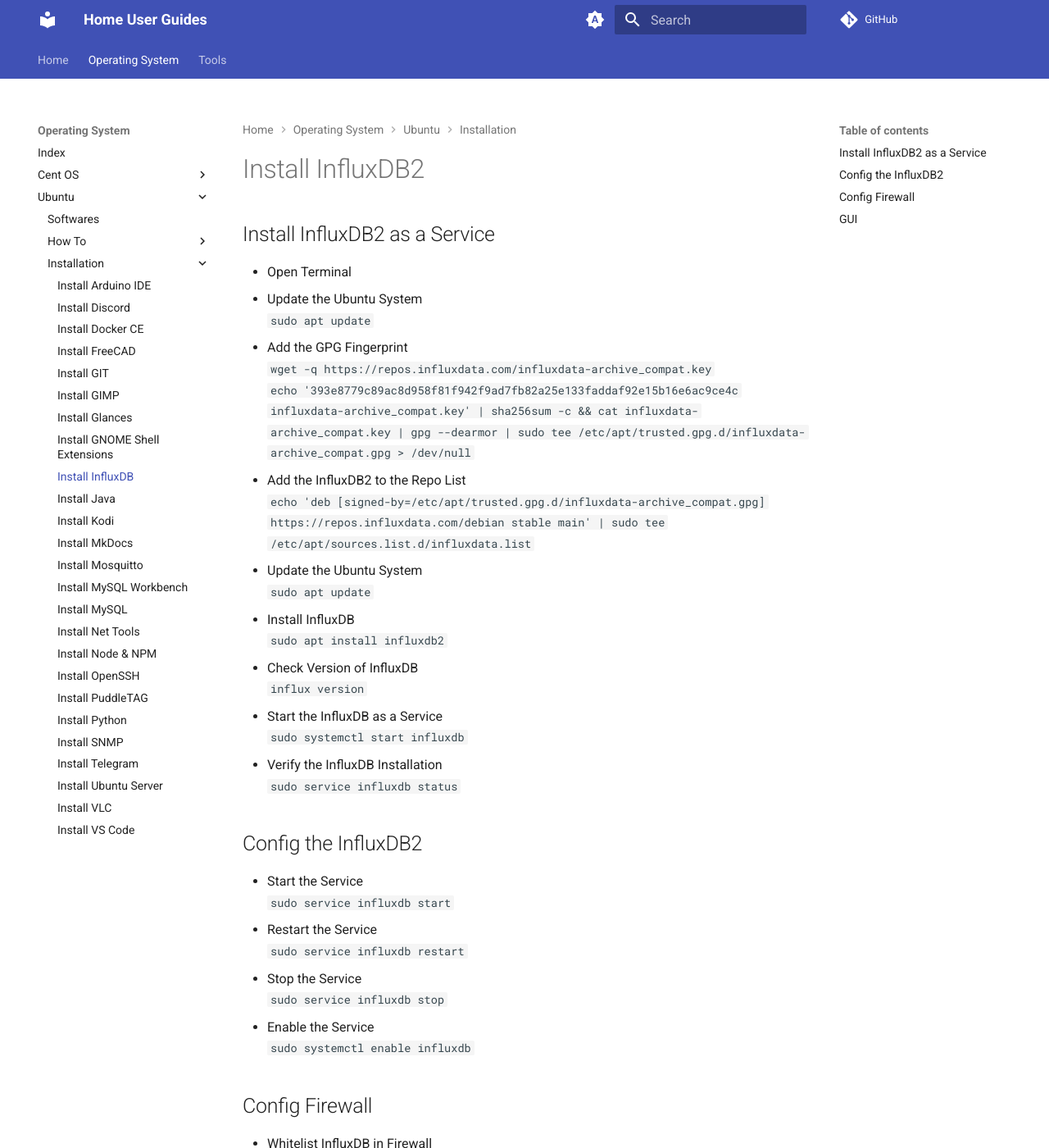
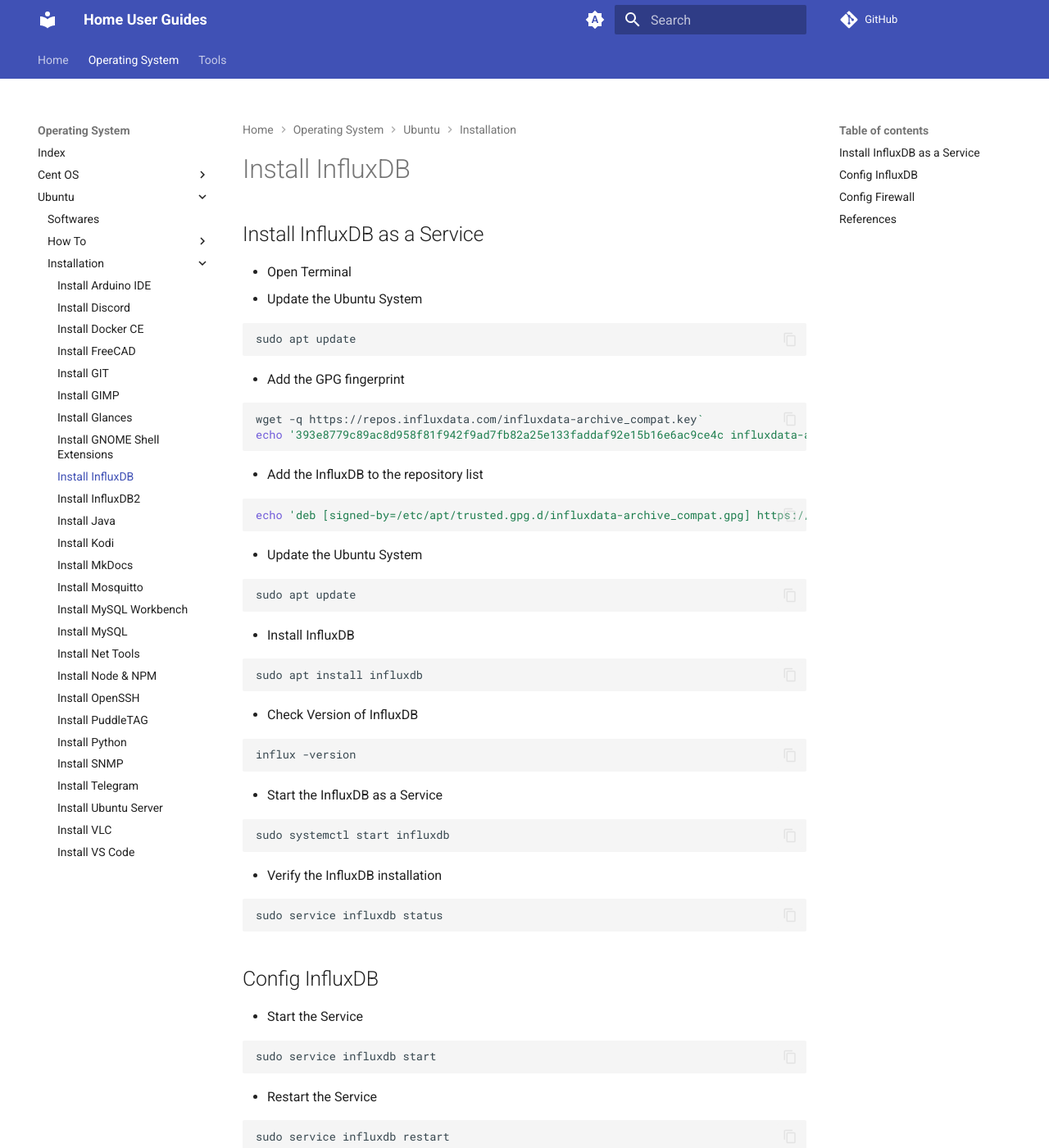
Before and after one commit to sreeramachandramurthy/home-user-guides, an MkDocs documentation site: the page built from docs/os/ubuntu/installation/install-influxdb.md, in a window 1280 px wide and 1400 px high. Shown: the whole window at 82% size. Built offline with MkDocs 1.6.1 and Material for MkDocs 9.7.7, drawn with Linux system fonts in a browser that asks for light colours; comment, search, counter and statistics services are not loaded; some of the changed text lies outside the part shown.

Commit message:
InfluxDB

````diff
--- a/docs/os/ubuntu/installation/install-influxdb.md
+++ b/docs/os/ubuntu/installation/install-influxdb.md
@@ -1,42 +1,91 @@
-# Install InfluxDB2
+# Install InfluxDB
 
-## Install InfluxDB2 as a Service
+## Install InfluxDB as a Service
 
 * Open Terminal
 * Update the Ubuntu System
-  `sudo apt update`
-* Add the GPG Fingerprint
-  `wget -q https://repos.influxdata.com/influxdata-archive_compat.key`
-  `echo '393e8779c89ac8d958f81f942f9ad7fb82a25e133faddaf92e15b16e6ac9ce4c influxdata-archive_compat.key' | sha256sum -c && cat influxdata-archive_compat.key | gpg --dearmor | sudo tee /etc/apt/trusted.gpg.d/influxdata-archive_compat.gpg > /dev/null`
-* Add the InfluxDB2 to the Repo List
-   `echo 'deb [signed-by=/etc/apt/trusted.gpg.d/influxdata-archive_compat.gpg] https://repos.influxdata.com/debian stable main' | sudo tee /etc/apt/sources.list.d/influxdata.list`
+
+```bash
+sudo apt update
+```
+
+* Add the GPG fingerprint
+
+```bash
+wget -q https://repos.influxdata.com/influxdata-archive_compat.key`
+echo '393e8779c89ac8d958f81f942f9ad7fb82a25e133faddaf92e15b16e6ac9ce4c influxdata-archive_compat.key' | sha256sum -c && cat influxdata-archive_compat.key | gpg --dearmor | sudo tee /etc/apt/trusted.gpg.d/influxdata-archive_compat.gpg > /dev/null
+```
+
+* Add the InfluxDB to the repository list
+
+```bash
+echo 'deb [signed-by=/etc/apt/trusted.gpg.d/influxdata-archive_compat.gpg] https://repos.influxdata.com/debian stable main' | sudo tee /etc/apt/sources.list.d/influxdata.list
+```
+
 * Update the Ubuntu System
-  `sudo apt update`
+
+```bash
+sudo apt update
+```
+
 * Install InfluxDB
-  `sudo apt install influxdb2`
+
+```bash
+sudo apt install influxdb
+```
+
 * Check Version of InfluxDB
-  `influx version`
+
+```bash
+influx -version
+```
+
 * Start the InfluxDB as a Service
-  `sudo systemctl start influxdb`
-* Verify the InfluxDB Installation
-  `sudo service influxdb status`
 
-## Config the InfluxDB2
+```bash
+sudo systemctl start influxdb
+```
+
+* Verify the InfluxDB installation
+
+```bash
+sudo service influxdb status
+```
+
+## Config InfluxDB
 
 * Start the Service
-  `sudo service influxdb start`
+
+```bash
+sudo service influxdb start
+```
+
 * Restart the Service
-  `sudo service influxdb restart`
+
+```bash
+sudo service influxdb restart
+```
+
 * Stop the Service
-  `sudo service influxdb stop`
+
+```bash
+sudo service influxdb stop
+```
+
 * Enable the Service
-  `sudo systemctl enable influxdb`
+
+```bash
+sudo systemctl enable influxdb
+```
 
 ## Config Firewall
 
 * Whitelist InfluxDB in Firewall
-  `sudo ufw allow 8086/tcp`
 
-## GUI
+```bash
+sudo ufw allow 8086/tcp
+```
 
-<http://localhost:8086>
+## References
+
+1. <https://docs.influxdata.com/influxdb/v1/introduction/install/>
--- a/mkdocs.yml
+++ b/mkdocs.yml
@@ -35,6 +35,7 @@
         - 'Install Glances': 'os/ubuntu/installation/install-glances.md'
         - 'Install GNOME Shell Extensions': 'os/ubuntu/installation/install-gnome-shell-extensions.md'
         - 'Install InfluxDB': 'os/ubuntu/installation/install-influxdb.md'
+        - 'Install InfluxDB2': 'os/ubuntu/installation/install-influxdb2.md'
         - 'Install Java': 'os/ubuntu/installation/install-java.md'
         - 'Install Kodi': 'os/ubuntu/installation/install-kodi.md'
         - 'Install MkDocs': 'os/ubuntu/installation/install-mkdocs.md'
````
Also changed, not shown: docs/os/ubuntu/installation/install-influxdb2.md (added, +42 -0 lines).
